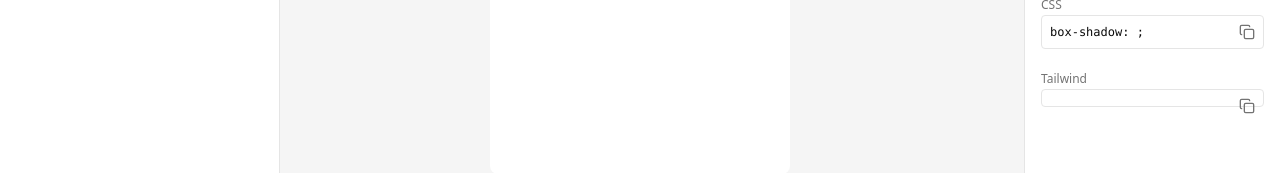
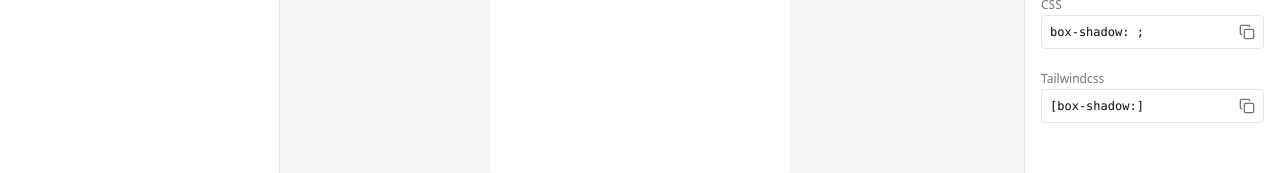
Before and after one commit to IsluCobian/shadows, a Next.js app: page / in a window 1280 px wide. Shown: the part 376-549 px from the top of the page. Built offline with nearby package versions, Linux system fonts and the light colour scheme.

Commit message:
fix: update layout and improve Tailwind CSS output formatting in ShadowCodePreview

```diff
--- a/src/app/page.tsx
+++ b/src/app/page.tsx
@@ -30,7 +30,7 @@ export default function Home() {
     >
       <Header />
       <div className="flex w-full flex-col items-center justify-center md:flex-row">
-        <div className="flex min-h-dvh flex-1 items-center justify-center md:min-h-auto">
+        <div className="flex min-h-screen flex-1 items-center justify-center md:min-h-auto">
           <EditableBox styles={{ ...boxStyles, shadows }} />
         </div>
         <div className="bg-card flex w-full flex-col items-start justify-start space-y-5 p-6 md:absolute md:inset-y-0 md:left-0 md:mt-14 md:w-70 md:border-r md:p-3 md:px-4">
--- a/src/components/ShadowCodePreview.tsx
+++ b/src/components/ShadowCodePreview.tsx
@@ -17,12 +17,12 @@ export default function ShadowCodePreview({ shadows }: Props) {
   const tailwind = shadows
     .map(
       (s, i) =>
-        `[box-shadow:${s.offsetX}px_${s.offsetY}px_${s.blur}px_${s.spread}px_${s.color.replace(
+        `${s.offsetX}px_${s.offsetY}px_${s.blur}px_${s.spread}px_${s.color.replace(
           "#",
           ""
-        )}]`
+        )}`
     )
-    .join(" ")
+    .join(",")
 
   const copy = async (text: string) => {
     await navigator.clipboard.writeText(text)
@@ -46,9 +46,11 @@ export default function ShadowCodePreview({ shadows }: Props) {
       </div>
 
       <div>
-        <label className="text-muted-foreground mb-1 text-xs">Tailwind</label>
-        <div className="bg-background relative flex flex-wrap rounded border p-2 font-mono text-xs">
-          <code>{tailwind}</code>
+        <label className="text-muted-foreground mb-1 text-xs">
+          Tailwindcss
+        </label>
+        <div className="bg-background relative flex overflow-clip rounded border p-2 font-mono text-xs">
+          <code>[box-shadow:{tailwind}]</code>
           <button
             onClick={() => copy(tailwind)}
             className="text-muted-foreground hover:text-foreground absolute top-2 right-2"
```
